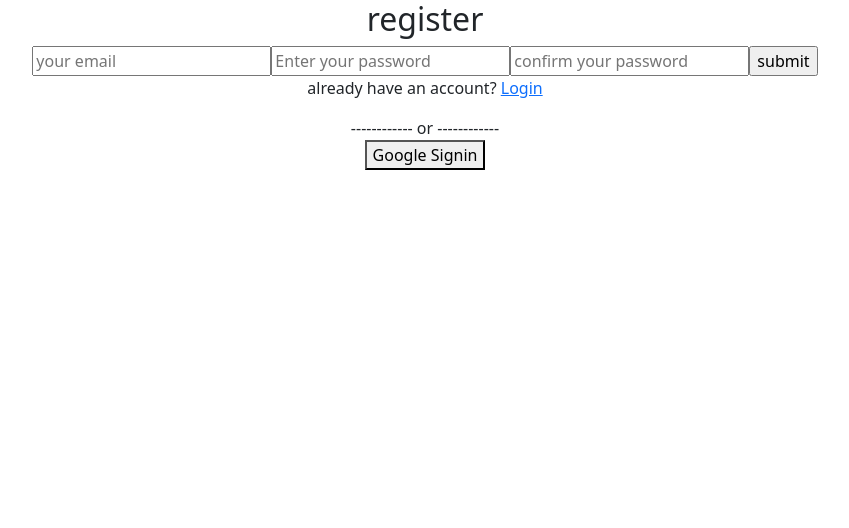
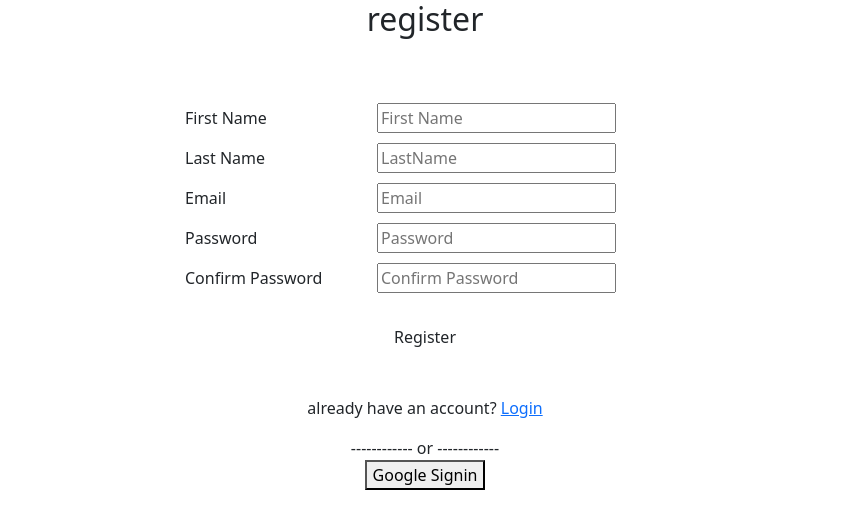
Before and after one commit to mdriyadmr968/HappyDocs, a React (Create React App) app: page /register in a window 1280 px wide. Shown: the top 528 px of the page, without its empty margins (215-1064 px from the left). Built offline with nearby package versions, Linux system fonts and the light colour scheme.

Commit message:
login and registration implemented

```diff
--- /dev/null
+++ b/src/pages/Login/Login.css
@@ -0,0 +1,10 @@
+@media all and (min-width: 480px) {
+  .Login {
+    padding: 60px 0;
+  }
+
+  .Login form {
+    margin: 0 auto;
+    max-width: 320px;
+  }
+}
--- a/src/pages/Login/Login.js
+++ b/src/pages/Login/Login.js
@@ -1,8 +1,11 @@
 import { getAuth } from "firebase/auth";
-import React from "react";
+import React, { useState } from "react";
 import { useSignInWithGoogle } from "react-firebase-hooks/auth";
 import { useLocation, useNavigate } from "react-router-dom";
+import Form from "react-bootstrap/Form";
+import Button from "react-bootstrap/Button";
 import app from "../../firebase.init";
+import './Login.css'
 
 const auth = getAuth(app);
 
@@ -10,6 +13,16 @@ const Login = () => {
   const [signInWithGoogle, user] = useSignInWithGoogle(auth);
   const location = useLocation();
   const navigate = useNavigate();
+   const [email, setEmail] = useState("");
+   const [password, setPassword] = useState("");
+
+   function validateForm() {
+     return email.length > 0 && password.length > 0;
+   }
+
+   function handleSubmit(event) {
+     event.preventDefault();
+   }
 
    const from = location?.state?.from?.pathname || "/";
 
@@ -25,13 +38,30 @@ const Login = () => {
         <button onClick={handleGoogleSignIn}>Google Sign In</button>
       </div>
 
-      <form>
-        <input type="email" placeholder="Your Email" />
-        <br />
-        <input type="password" name="" id="" placeholder="Password" />
-        <br />
-        <input type="submit" value="Login" />
-      </form>
+      <div className="Login">
+        <Form onSubmit={handleSubmit}>
+          <Form.Group size="lg" controlId="email">
+            <Form.Label>Email</Form.Label>
+            <Form.Control
+              autoFocus
+              type="email"
+              value={email}
+              onChange={(e) => setEmail(e.target.value)}
+            />
+          </Form.Group>
+          <Form.Group size="lg" controlId="password">
+            <Form.Label>Password</Form.Label>
+            <Form.Control
+              type="password"
+              value={password}
+              onChange={(e) => setPassword(e.target.value)}
+            />
+          </Form.Group>
+          <Button block size="lg" type="submit" disabled={!validateForm()}>
+            Login
+          </Button>
+        </Form>
+      </div>
     </div>
   );
 };
--- /dev/null
+++ b/src/pages/Register/Register.css
@@ -0,0 +1,29 @@
+.form{
+    background-color: white;
+    border-radius: 5px;
+    width: 550px;
+    margin: 20px auto;
+    padding: 20px;
+    /* height: 600px; */
+}
+
+.form-body{
+    text-align: left;
+    padding: 20px 10px;
+}
+
+.form-body > *{
+    padding: 5px;
+}
+
+.form__label{
+    width: 40%;
+}
+
+.form_input{
+    width: 60%;
+}
+
+.footer{
+    text-align: center;
+}
--- a/src/pages/Register/Register.js
+++ b/src/pages/Register/Register.js
@@ -1,30 +1,102 @@
 import React from 'react';
+import './Register.css'
+
+import { useSignInWithGoogle } from "react-firebase-hooks/auth";
+import { Navigate, useLocation, useNavigate } from "react-router-dom";
+import { getAuth } from 'firebase/auth';
+import app from '../../firebase.init';
+const auth = getAuth(app);
+
+
 
 const Register = () => {
+  const [signInWithGoogle, user] = useSignInWithGoogle(auth);
+
+  const location = useLocation();
+  const navigate = useNavigate();
+
+
+
+  const from = location?.state?.from?.pathname || "/";
+
+  const handleGoogleSignIn = () => {
+    signInWithGoogle().then(() => {
+      navigate(from, { replace: true });
+    });
+  };
     return (
       <div>
         <h2>register</h2>
-        <form onSubmit="">
-          <input type="email" name="" id="" placeholder="your email" />
+        <div className="form">
+          <div className="form-body">
+            <div className="username">
+              <label className="form__label" for="firstName">
+                First Name{" "}
+              </label>
               <input
+                className="form__input"
+                type="text"
+                id="firstName"
+                placeholder="First Name"
+              />
+            </div>
+            <div className="lastname">
+              <label className="form__label" for="lastName">
+                Last Name{" "}
+              </label>
+              <input
+                type="text"
+                name=""
+                id="lastName"
+                className="form__input"
+                placeholder="LastName"
+              />
+            </div>
+            <div className="email">
+              <label className="form__label" for="email">
+                Email{" "}
+              </label>
+              <input
+                type="email"
+                id="email"
+                className="form__input"
+                placeholder="Email"
+              />
+            </div>
+            <div className="password">
+              <label className="form__label" for="password">
+                Password{" "}
+              </label>
+              <input
+                className="form__input"
                 type="password"
-            name=""
-            id=""
-            placeholder="Enter your password"
+                id="password"
+                placeholder="Password"
               />
+            </div>
+            <div className="confirm-password">
+              <label className="form__label" for="confirmPassword">
+                Confirm Password{" "}
+              </label>
               <input
+                className="form__input"
                 type="password"
-            name=""
-            id=""
-            placeholder="confirm your password"
+                id="confirmPassword"
+                placeholder="Confirm Password"
               />
-          <input type="submit" value="submit" />
-        </form>
+            </div>
+          </div>
+          <div class="footer">
+            <button type="submit" class="btn">
+              Register
+            </button>
+          </div>
+        </div>
         <p>
           already have an account? <a href="/login">Login</a>
         </p>
         <div>------------ or ------------</div>
-        <button className="btn-regular">Google Signin</button>
+        <button onClick={handleGoogleSignIn}>Google Signin</button>
       </div>
     );
 };
```
Lines whose indentation alone changed are shown as unchanged.
